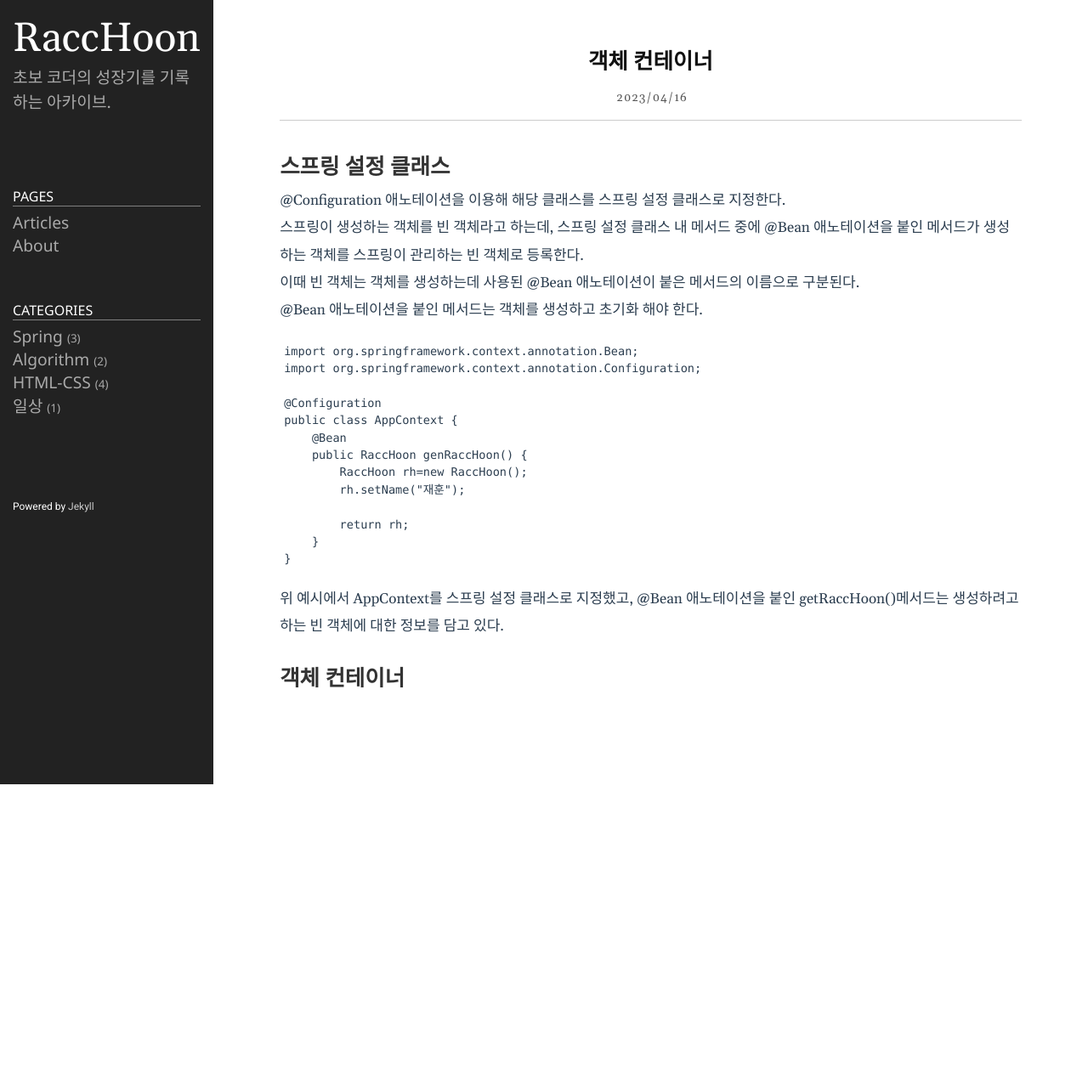
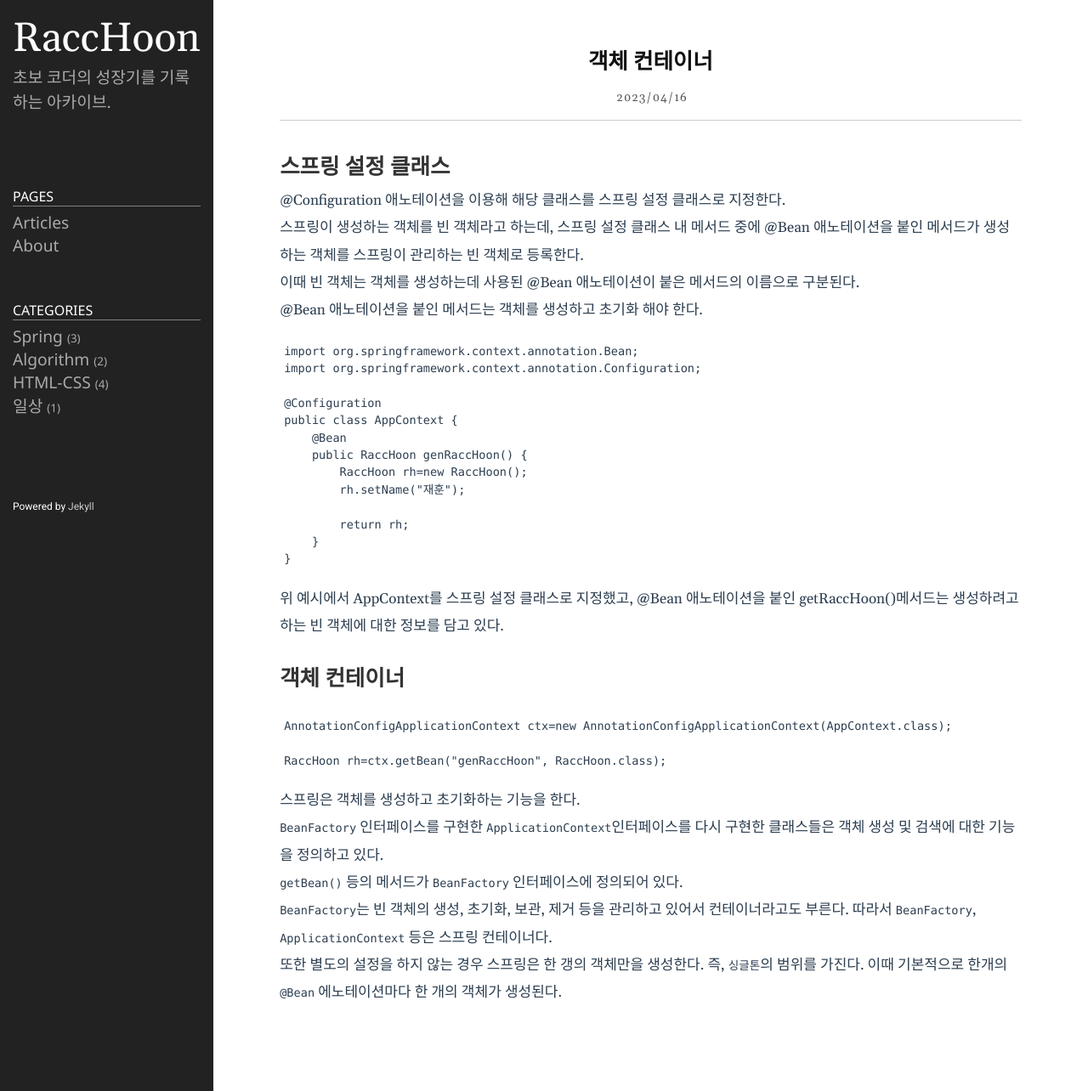
Before and after one commit to RaccHoon/RaccHoon.github.io, a Jekyll site: the page built from _posts/Spring/2023-04-16-객체 컨테이너.md, in a window 1280 px wide. Shown: the whole page at 85% size. Built offline with Jekyll 4.4.1, drawn with Linux system fonts in a browser that asks for light colours; before the commit the page ends 923 px from its top, so only the background shows below that.

Commit message:
patch(스프링/객체 컨테이너):객체 컨테이너 내용 추가

````diff
--- a/_posts/Spring/2023-04-16-객체 컨테이너.md
+++ b/_posts/Spring/2023-04-16-객체 컨테이너.md
@@ -30,3 +30,14 @@ public class AppContext {
 위 예시에서 AppContext를 스프링 설정 클래스로 지정했고, @Bean 애노테이션을 붙인 getRaccHoon()메서드는 생성하려고 하는 빈 객체에 대한 정보를 담고 있다.
 
 ## 객체 컨테이너
+```Java
+AnnotationConfigApplicationContext ctx=new AnnotationConfigApplicationContext(AppContext.class);
+
+RaccHoon rh=ctx.getBean("genRaccHoon", RaccHoon.class);
+```
+스프링은 객체를 생성하고 초기화하는 기능을 한다.
+`BeanFactory` 인터페이스를 구현한 `ApplicationContext`인터페이스를 다시 구현한 클래스들은 객체 생성 및 검색에 대한 기능을 정의하고 있다.
+`getBean()` 등의 메서드가 `BeanFactory` 인터페이스에 정의되어 있다.
+`BeanFactory`는 빈 객체의 생성, 초기화, 보관, 제거 등을 관리하고 있어서 컨테이너라고도 부른다. 따라서 `BeanFactory`, `ApplicationContext` 등은 스프링 컨테이너다.
+
+또한 별도의 설정을 하지 않는 경우 스프링은 한 갱의 객체만을 생성한다. 즉, `싱글톤`의 범위를 가진다. 이때 기본적으로 한개의 `@Bean` 에노테이션마다 한 개의 객체가 생성된다.
````
